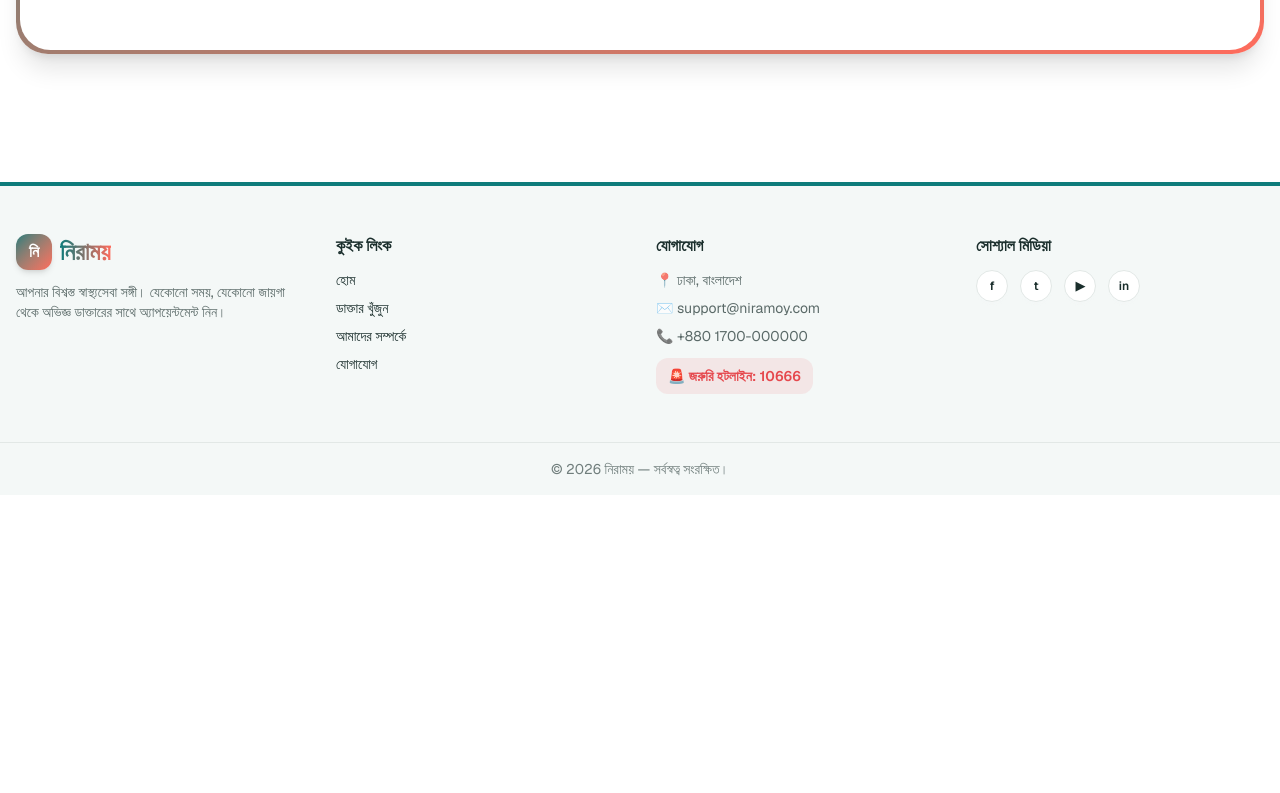
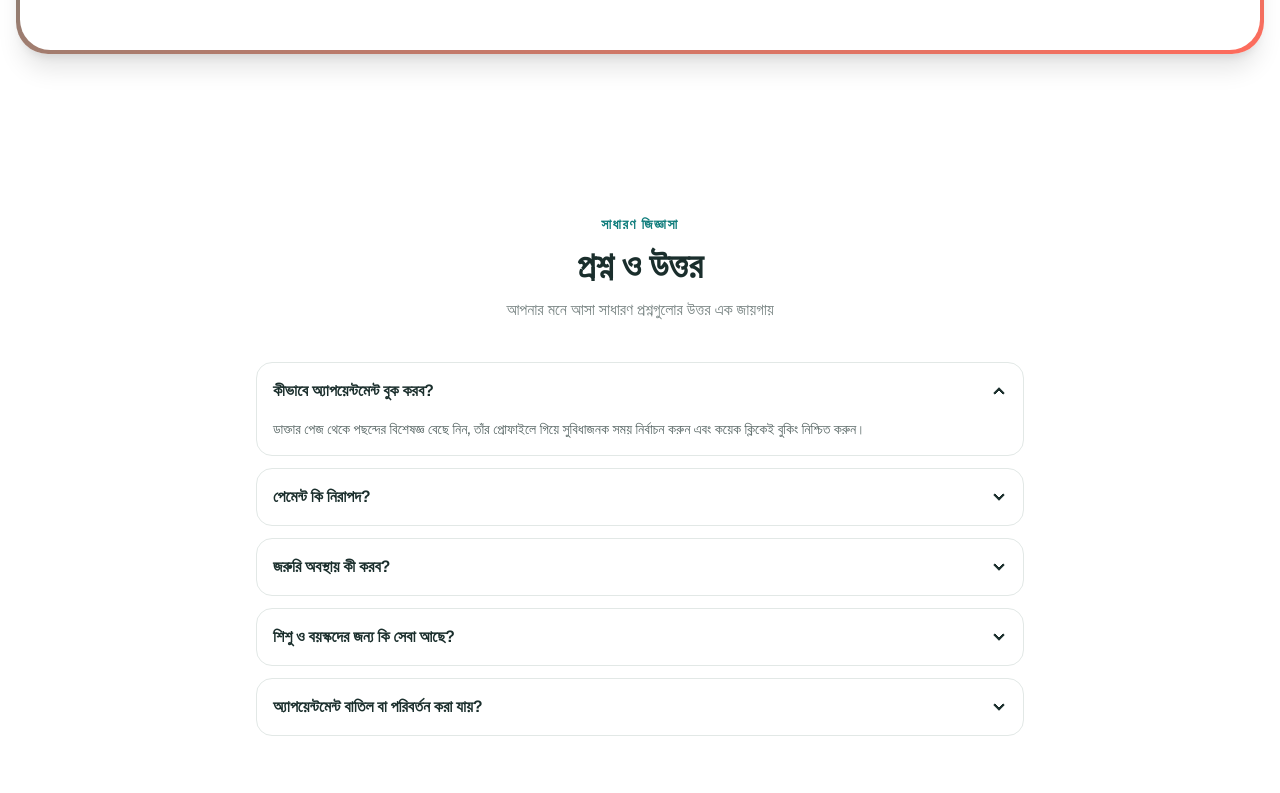
Before and after one commit to Biplob106/niramoy-client, a Next.js app: page / in a window 1280 px wide. Shown: the part 2247-3040 px from the top of the page. Before the commit the page ends 2742 px from the top, so only its background shows below. Built offline with nearby package versions, Linux system fonts and the light colour scheme; no server answers.

Commit message:
feat: add FAQ accordion section to home page

```diff
--- a/src/app/page.js
+++ b/src/app/page.js
@@ -3,6 +3,7 @@ import FeaturedDoctors from "@/components/FeaturedDoctors";
 import Statistics from "@/components/Statistics";
 import WhyChoose from "@/components/WhyChoose";
 import Testimonials from "@/components/Testimonials";
+import Faq from "@/components/Faq";
 
 export default function Home() {
   const specializations = [
@@ -120,6 +121,7 @@ export default function Home() {
       <WhyChoose />
       <Statistics />
       <Testimonials />
+      <Faq />
     </div>
   );
 }
--- /dev/null
+++ b/src/components/Faq.jsx
@@ -0,0 +1,62 @@
+"use client";
+import { motion } from "framer-motion";
+
+export default function Faq() {
+  const faqs = [
+    {
+      q: "কীভাবে অ্যাপয়েন্টমেন্ট বুক করব?",
+      a: "ডাক্তার পেজ থেকে পছন্দের বিশেষজ্ঞ বেছে নিন, তাঁর প্রোফাইলে গিয়ে সুবিধাজনক সময় নির্বাচন করুন এবং কয়েক ক্লিকেই বুকিং নিশ্চিত করুন।",
+    },
+    {
+      q: "পেমেন্ট কি নিরাপদ?",
+      a: "হ্যাঁ। সব পেমেন্ট সুরক্ষিত গেটওয়ের মাধ্যমে প্রক্রিয়া হয়। আপনার কার্ড বা আর্থিক তথ্য আমাদের সার্ভারে সংরক্ষণ করা হয় না।",
+    },
+    {
+      q: "জরুরি অবস্থায় কী করব?",
+      a: "জরুরি প্রয়োজনে আমাদের ২৪/৭ হটলাইন ১০৬৬৬-এ কল করুন অথবা নিকটস্থ হাসপাতালের জরুরি বিভাগে যোগাযোগ করুন। নিরাময় তাৎক্ষণিক জীবনরক্ষাকারী সেবার বিকল্প নয়।",
+    },
+    {
+      q: "শিশু ও বয়স্কদের জন্য কি সেবা আছে?",
+      a: "অবশ্যই। পেডিয়াট্রিক্স থেকে শুরু করে জেরিয়াট্রিক কেয়ার পর্যন্ত সব বয়সের রোগীর জন্য আমাদের অভিজ্ঞ বিশেষজ্ঞ রয়েছেন।",
+    },
+    {
+      q: "অ্যাপয়েন্টমেন্ট বাতিল বা পরিবর্তন করা যায়?",
+      a: "হ্যাঁ, নির্ধারিত সময়ের আগে আপনার ড্যাশবোর্ড থেকে অ্যাপয়েন্টমেন্ট বাতিল বা পুনঃনির্ধারণ করতে পারবেন।",
+    },
+  ];
+
+  return (
+    <section className="py-20 md:py-24 px-4">
+      <div className="max-w-3xl mx-auto">
+        <p className="text-center text-sm font-semibold uppercase tracking-widest text-primary mb-3">
+          সাধারণ জিজ্ঞাসা
+        </p>
+        <h2 className="text-3xl md:text-4xl font-bold text-center mb-3">
+          প্রশ্ন ও উত্তর
+        </h2>
+        <p className="text-center opacity-60 mb-10">
+          আপনার মনে আসা সাধারণ প্রশ্নগুলোর উত্তর এক জায়গায়
+        </p>
+
+        <div className="space-y-3">
+          {faqs.map((f, i) => (
+            <motion.div
+              key={f.q}
+              initial={{ opacity: 0, y: 20 }}
+              whileInView={{ opacity: 1, y: 0 }}
+              viewport={{ once: true }}
+              transition={{ duration: 0.4, delay: i * 0.05 }}
+              className="collapse collapse-arrow rounded-2xl border border-base-300 bg-base-100"
+            >
+              <input type="radio" name="niramoy-faq" defaultChecked={i === 0} />
+              <div className="collapse-title font-semibold text-base">{f.q}</div>
+              <div className="collapse-content opacity-75 text-sm">
+                <p>{f.a}</p>
+              </div>
+            </motion.div>
+          ))}
+        </div>
+      </div>
+    </section>
+  );
+}
```
